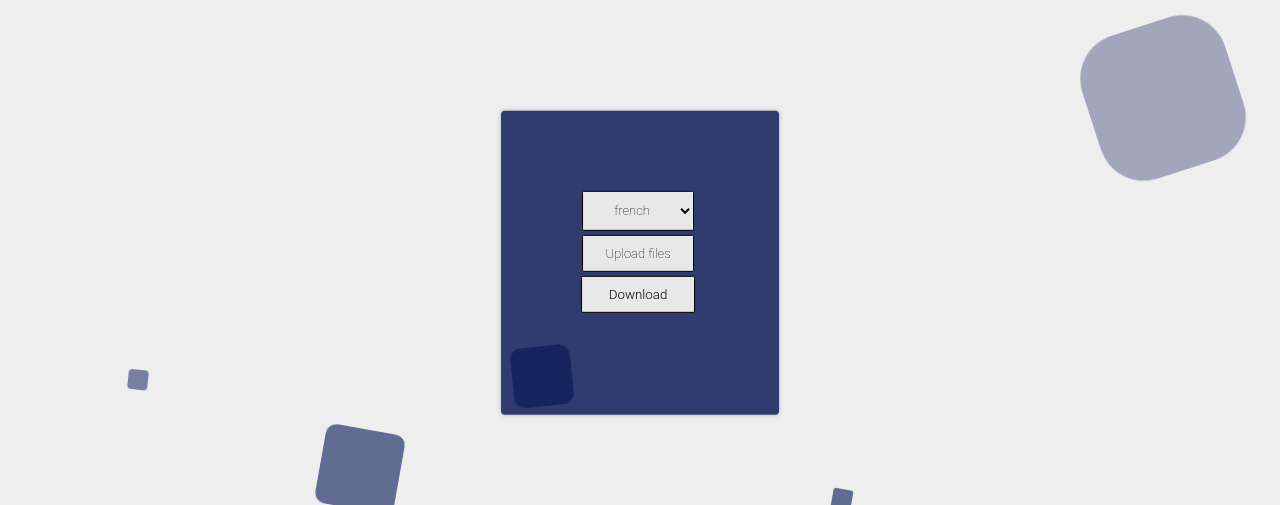
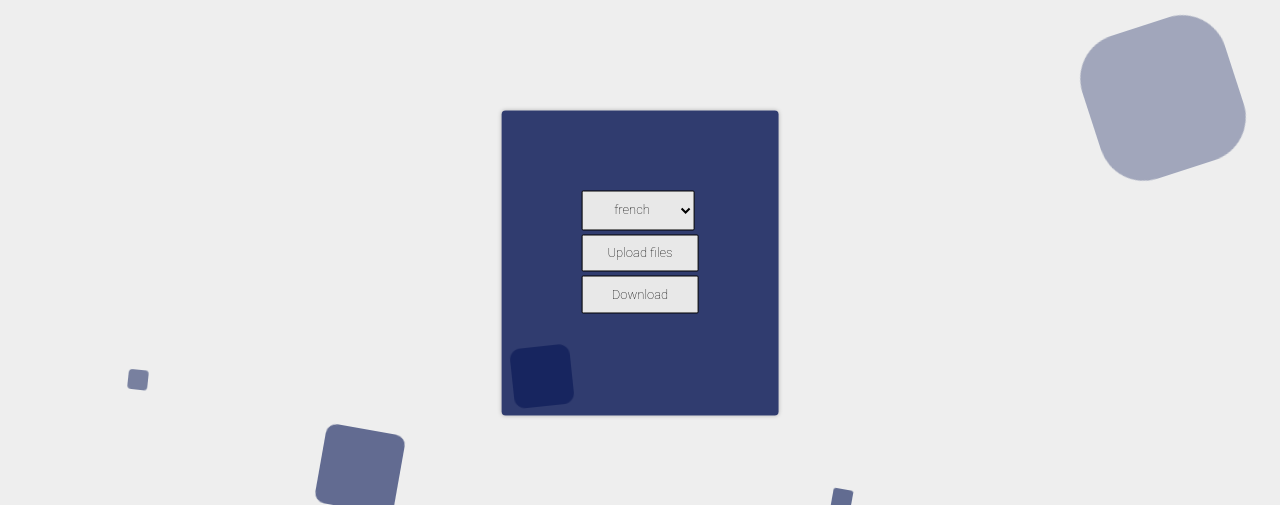
Before and after one commit to Data-Iab/Name-Anonymizer, a Flask app: page / in a window 1280 px wide. Shown: the part 177-682 px from the top of the page. Run offline with Flask 2, Linux system fonts and the light colour scheme.

Commit message:
fix buttons width

```diff
--- a/static/style.css
+++ b/static/style.css
@@ -214,23 +214,6 @@ input[type="file"] {
     display: none;
 }
 
-.download-button {
-    display: inline-block;
-    padding: 0.75em 2em;
-    cursor: pointer;
-    border: 0.1em solid #000000;
-    margin: 0 0.3em 0.3em 0;
-    border-radius: 0.12em;
-    box-sizing: border-box;
-    text-decoration: none;
-    font-family: 'Roboto', sans-serif;
-    font-weight: 300;
-    color: #000000;
-    text-align: center;
-    transition: all 0.2s;
-    background-color: #e8e8e8;
-
-}
 
 .download-button:hover {
     color: #000000;
@@ -238,7 +221,8 @@ input[type="file"] {
 }
 
 
-.upload-button {
+.uploader-buttons {
+    width: 100%;
     display: inline-block;
     padding: 0.8em 1.76em;
     cursor: pointer;
--- a/templates/main.html
+++ b/templates/main.html
@@ -35,17 +35,17 @@
         <label>
             <select name="language" class="languages-drp">Language
                 {%for language in supported_languages%}
-                <option value={{language}} class="upload-button">{{language}}</option>
+                <option value={{language}} class="uploader-buttons">{{language}}</option>
                 {%endfor%}
             </select>
         </label>
         <br>
-        <label class="upload-button">
+        <label class="uploader-buttons">
         <input type="file" name="file[]" multiple>
             Upload files
         </label>
         <br>
-        <button class="download-button">Download</button>
+        <button class="uploader-buttons">Download</button>
         <br>
         <br>
         <div class="message">{{no_files_message}}</div>
```
